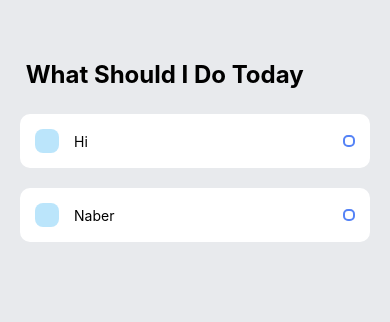
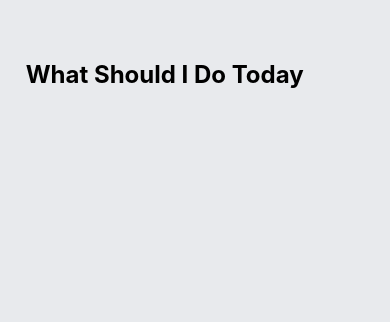
Before and after one commit to kaankvrck/Todo_App_ReactNative, a React Native app: screen / in a window 390 px wide. Shown: the top 322 px of the page. Built offline with nearby package versions, Linux system fonts and the light colour scheme.

Commit message:
Functions Update Backend

```diff
--- a/App.js
+++ b/App.js
@@ -1,7 +1,9 @@
 import type {Node} from 'react';
-import React from 'react';
+import React, {useState} from 'react';
 import Task from './components/Task.js';
+
 import {
+  Keyboard,
   Platform,
   SafeAreaView,
   ScrollView,
@@ -14,17 +16,44 @@
 import KeyboardAvoidingView from 'react-native/Libraries/Components/Keyboard/KeyboardAvoidingView';
 
 const App: () => Node = () => {
+  const [task, setTask] = useState();
+  const [taskItems, setTaskItems] = useState([]);
+
+  const handleAddTask = () => {
+    Keyboard.dismiss();
+    setTaskItems([...taskItems, task]);
+    setTask(null);
+  };
+  const completeTask = index => {
+    let itemsCopy = [...taskItems];
+    itemsCopy.splice(index, 1);
+    setTaskItems(itemsCopy);
+  };
+
   return (
     <SafeAreaView style={styles.safeArea}>
       <View style={styles.sectionContainer}>
-        <ScrollView contentInsetAdjustmentBehavior="automatic">
+        <ScrollView
+          contentInsetAdjustmentBehavior="automatic"
+          contentContainerStyle={{
+            flexGrow: 1,
+          }}
+          keyboardShouldPersistTaps="handled">
           {/*Main Title for Todo app */}
           <View style={styles.tasksWrapper}>
             <Text style={styles.sectionTitle}> What Should I Do Today</Text>
             <View style={styles.items}>
               {/*This area for adding tasks*/}
-              <Task text={'Hi'} />
-              <Task text={'Naber'} />
+
+              {taskItems.map((item, index) => {
+                return (
+                  <TouchableOpacity
+                    key={index}
+                    onPress={() => completeTask(index)}>
+                    <Task text={item} />
+                  </TouchableOpacity>
+                );
+              })}
             </View>
           </View>
         </ScrollView>
@@ -35,8 +64,10 @@
           <TextInput
             style={styles.textInput}
             placeholder={'Write your tasks for today'}
+            value={task}
+            onChangeText={text => setTask(text)}
           />
-          <TouchableOpacity>
+          <TouchableOpacity onPress={() => handleAddTask()}>
             <View style={styles.addButton}>
               <Text>+</Text>
             </View>
```
